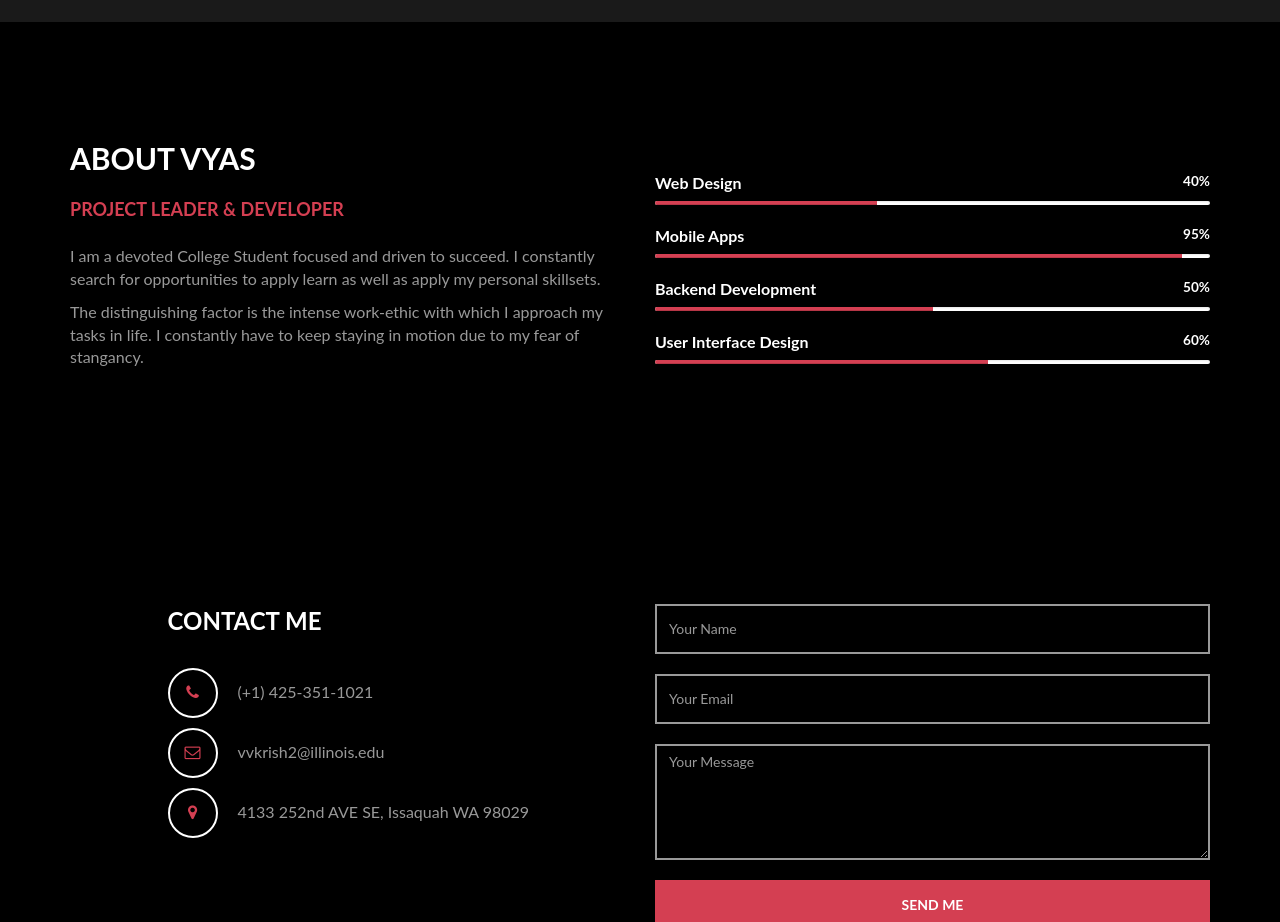
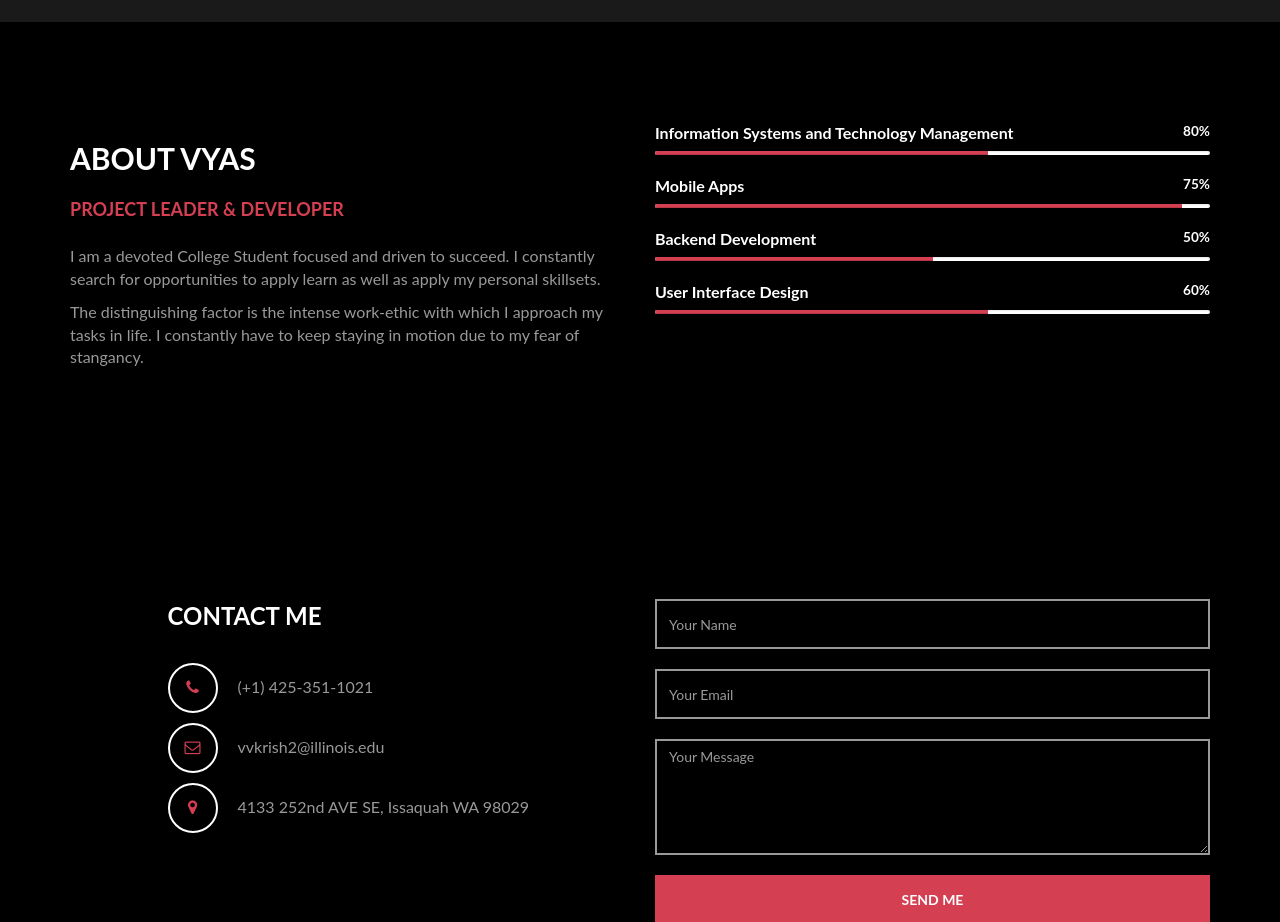
Before and after one commit to vkrishnan23/personalsite, a plain HTML site: page index.html in a window 1280 px wide. Shown: the part 1140-2062 px from the top of the page. Drawn offline with Linux system fonts and the light colour scheme.

Commit message:
Update index.html

```diff
--- a/index.html
+++ b/index.html
@@ -113,11 +113,11 @@
 						<p>The distinguishing factor is the intense work-ethic with which I approach my tasks in life. I constantly have to keep staying in motion due to my fear of stangancy.</p>
 					</div>
 					<div class="col-md-6 col-xs-11 wow fadeInRight" data-wow-delay="0.9s">
-						<span class="text-top">Web Design <small>40%</small></span>
+							<span>Information Systems and Technology Management <small>80%</small></span>
 							<div class="progress">
-								<div class="progress-bar progress-bar-danger" role="progressbar" aria-valuenow="60" aria-valuemin="0" aria-valuemax="100" style="width: 40%;"></div>
+								<div class="progress-bar progress-bar-danger" role="progressbar" aria-valuenow="60" aria-valuemin="0" aria-valuemax="100" style="width: 60%;"></div>
 							</div>
-						<span>Mobile Apps <small>95%</small></span>
+						<span>Mobile Apps <small>75%</small></span>
 							<div class="progress">
 								<div class="progress-bar progress-bar-danger" role="progressbar" aria-valuenow="80" aria-valuemin="0" aria-valuemax="100" style="width: 95%;"></div>
 							</div>
```
